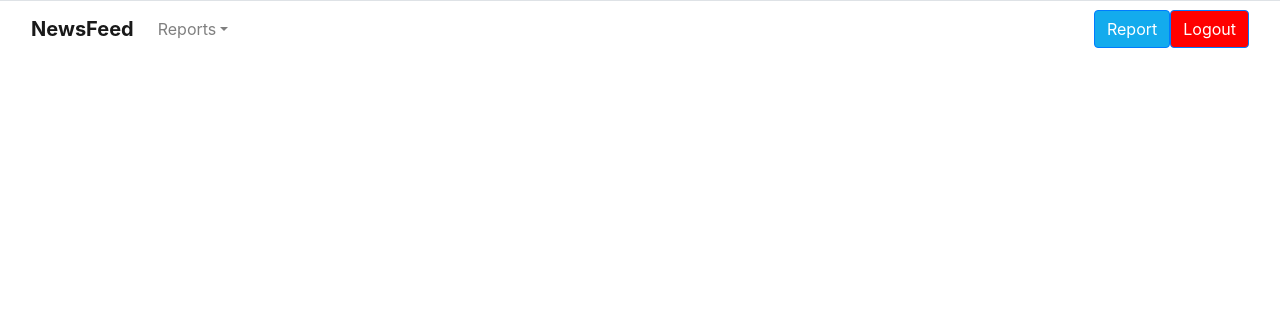
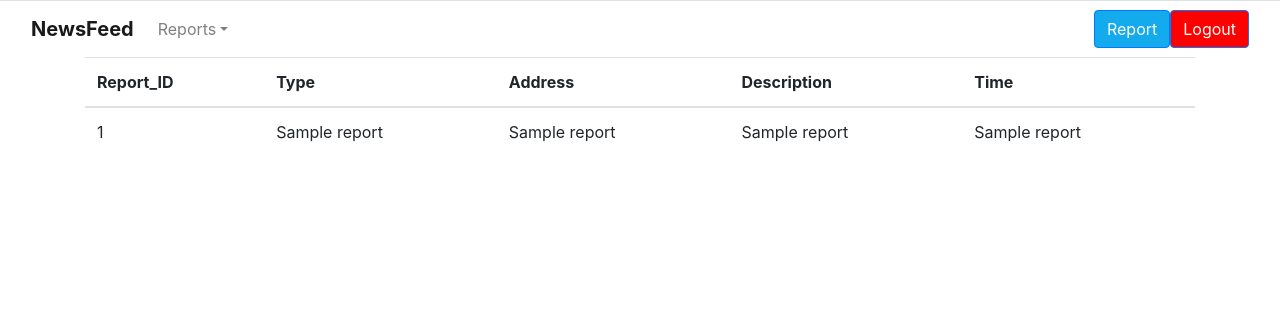
Before and after one commit to priyankachahal/AlertSystemWebDashboard, a Flask app: template alert/templates/dashboard.html in a window 1280 px wide. Shown: the top 317 px of the page. Run offline with Flask 2, Linux system fonts and the light colour scheme; the template is opened without the code that fills it: most values are stand-ins (such as "Sample title", 1, 10 or a date in 2020); some libraries are stand-ins or nearby versions.

Commit message:
basic version of alert sending and viewing working

```diff
--- a/alert/app.py
+++ b/alert/app.py
@@ -60,25 +60,6 @@ def index():
     return render_template('home.html')
 
 
-@app.route('/currentreports')
-def currentreports():
-    result = get_news_report_api(None, "60", "-creationDate")
-    if len(result.get("news")) > 0:
-        reports = result.get("news");
-        formattedReports = []
-        for report in reports:
-            formattedReport = [None] * 10
-            formattedReport[0] = report.get("id")
-            formattedReport[2] = report.get("address")
-            formattedReport[3] = report.get("description")
-            formattedReport[4] = "No image provided"
-            formattedReport[5] = report.get("category")
-            formattedReport[8] = report.get("creationDate")
-            formattedReports.append(formattedReport)
-        return render_template('currentreports.html', reports=formattedReports)
-    else:
-        msg = 'No reports Found'
-        return render_template('currentreports.html', msg=msg)
 
 
 # Register Form Class
@@ -167,25 +148,25 @@ def logout():
 @app.route('/dashboard')
 @is_logged_in
 def dashboard():
-    return render_template('dashboard.html')
+    category = request.args.get('category')
+    if category is None:
+        result = get_news_report_api(None, "60", "-creationDate")
+    else:
+        result = get_news_report_api(category, "60", "-creationDate")
+    formattedReports = []
+    if len(result.get("news")) > 0:
+        reports = result.get("news");
+        for report in reports:
+            formattedReport = [None] * 10
+            formattedReport[0] = report.get("id")
+            formattedReport[2] = report.get("address")
+            formattedReport[3] = report.get("description")
+            formattedReport[4] = "No image provided"
+            formattedReport[5] = report.get("category")
+            formattedReport[8] = report.get("creationDate")
+            formattedReports.append(formattedReport)
+    return render_template('dashboard.html', reports=formattedReports)
 
-
-@app.route('/editreport', methods=['GET', 'POST'])
-@is_logged_in
-def editreport():
-    if 'email' not in session:
-        return redirect(url_for('login'))
-    if request.method == 'POST':
-        reportID = request.form["reportID"]
-        description = request.form["description"]
-        response_dict = get_news_by_id_report_api(reportID)
-        if response_dict.get("news") is None:
-            flash('No such report found. Please enter valid report ID', 'danger')
-        else:
-            desc = response_dict.get("news").get("description")
-            update_news_by_id_report_api(reportID, str(desc) + "\n" + str(description))
-            return redirect(url_for('currentreports'))
-    return render_template('editreport.html')
 
 
 @app.route('/report', methods=['GET', 'POST'])
@@ -260,6 +241,52 @@ def report():
     return render_template('report.html')
 
 
+
+
+
+
+
+
+
+# unused paths
+@app.route('/editreport', methods=['GET', 'POST'])
+@is_logged_in
+def editreport():
+    if 'email' not in session:
+        return redirect(url_for('login'))
+    if request.method == 'POST':
+        reportID = request.form["reportID"]
+        description = request.form["description"]
+        response_dict = get_news_by_id_report_api(reportID)
+        if response_dict.get("news") is None:
+            flash('No such report found. Please enter valid report ID', 'danger')
+        else:
+            desc = response_dict.get("news").get("description")
+            update_news_by_id_report_api(reportID, str(desc) + "\n" + str(description))
+            return redirect(url_for('currentreports'))
+    return render_template('editreport.html')
+
+
+@app.route('/currentreports')
+def currentreports():
+    result = get_news_report_api(None, "60", "-creationDate")
+    if len(result.get("news")) > 0:
+        reports = result.get("news");
+        formattedReports = []
+        for report in reports:
+            formattedReport = [None] * 10
+            formattedReport[0] = report.get("id")
+            formattedReport[2] = report.get("address")
+            formattedReport[3] = report.get("description")
+            formattedReport[4] = "No image provided"
+            formattedReport[5] = report.get("category")
+            formattedReport[8] = report.get("creationDate")
+            formattedReports.append(formattedReport)
+        return render_template('currentreports.html', reports=formattedReports)
+    else:
+        msg = 'No reports Found'
+        return render_template('currentreports.html', msg=msg)
+
 if __name__ == '__main__':
     app.secret_key = 'secret123'
     app.run(debug=False)
--- a/alert/templates/dashboard.html
+++ b/alert/templates/dashboard.html
@@ -11,20 +11,72 @@
 </head>
 
 <body>
-    <ul class="nav nav-tabs nav-justified"></ul>
+<ul class="nav nav-tabs nav-justified">
+</ul>
 <nav class="navbar navbar-light navbar-expand-md">
-        <div class="container-fluid"><a class="navbar-brand" href="#"><strong>NewsFeed</strong></a><button class="navbar-toggler" data-toggle="collapse" data-target="#navcol-1"><span class="sr-only">Toggle navigation</span><span class="navbar-toggler-icon"></span></button>
+    <div class="container-fluid"><a class="navbar-brand" href="#"><strong>NewsFeed</strong></a>
+        <button class="navbar-toggler" data-toggle="collapse" data-target="#navcol-1">
+            <span class="sr-only">Toggle navigation</span>
+            <span class="navbar-toggler-icon"></span>
+        </button>
         <div class="collapse navbar-collapse"
              id="navcol-1">
             <ul class="nav navbar-nav align-content-center mr-auto">
-                    <li class="dropdown"><a class="dropdown-toggle nav-link dropdown-toggle" data-toggle="dropdown" aria-expanded="false" href="#">Reports</a>
-                        <div class="dropdown-menu" role="menu"><a class="dropdown-item" role="presentation" href="#">road_accident</a><a class="dropdown-item" role="presentation" href="#">fire</a><a class="dropdown-item" role="presentation" href="#">natural_disaster</a><a class="dropdown-item"
-                                role="presentation" href="#">crime</a><a class="dropdown-item" role="presentation" href="#">Others</a></div>
+                <li class="dropdown">
+                    <a class="dropdown-toggle nav-link dropdown-toggle" data-toggle="dropdown" aria-expanded="false" href="#">Reports</a>
+                    <div class="dropdown-menu" role="menu">
+                        <a class="dropdown-item" role="presentation" href="/dashboard?category=road_accident">road_accident</a>
+                        <a class="dropdown-item" role="presentation" href="/dashboard?category=fire">fire</a>
+                        <a class="dropdown-item" role="presentation" href="/dashboard?category=natural_disaster">natural_disaster</a>
+                        <a class="dropdown-item" role="presentation" href="/dashboard?category=crime">crime</a>
+                        <a class="dropdown-item" role="presentation" href="/dashboard?category=others">others</a>
+                    </div>
                 </li>
                 <li class="nav-item" role="presentation"><a class="nav-link" href="#"></a></li>
-                </ul><a class="btn btn-primary" role="button" href="/report" style="background-color:rgb(19,171,237);">Report</a><button class="btn btn-primary" type="button" style="background-color:rgb(255,0,0);">Logout</button></div>
+            </ul>
+            <a class="btn btn-primary" role="button" href="/report" style="background-color:rgb(19,171,237);">Report</a>
+            <button onclick="window.location.href='http://127.0.0.1:5000/logout'" class="btn btn-primary" type="button" style="background-color:rgb(255,0,0);">Logout</button>
+        </div>
     </div>
 </nav>
+
+
+<div class="container">
+	<table class="table">
+	<thead>
+	<tr text-align: center>
+	<th>Report_ID</th>
+	<th>Type</th>
+	<th>Address</th>
+	<th>Description</th>
+	<th>Time</th>
+	</tr>
+    </thead>
+
+	{% for report in reports %}
+
+	<tr text-align: center>
+	<td>
+	 {{report[0]}}
+	</td>
+	<td>
+	 {{report[5]}}
+	</td>
+		<td>
+	 {{report[2]}}
+	</td>
+		<td>
+	 {{report[3]}}
+	</td>
+		<td>
+	 {{report[8]}}
+	</td>
+	</tr>
+	  {% endfor %}
+
+    </table>
+
+</div>
 <script src="../static/js/jquery.min.js"></script>
 <script src="../static/bootstrap/js/bootstrap.min.js"></script>
 </body>
```
Also changed, not shown: alert/templates/report.html (+5 -5 lines). Lines whose indentation alone changed are shown as unchanged.
